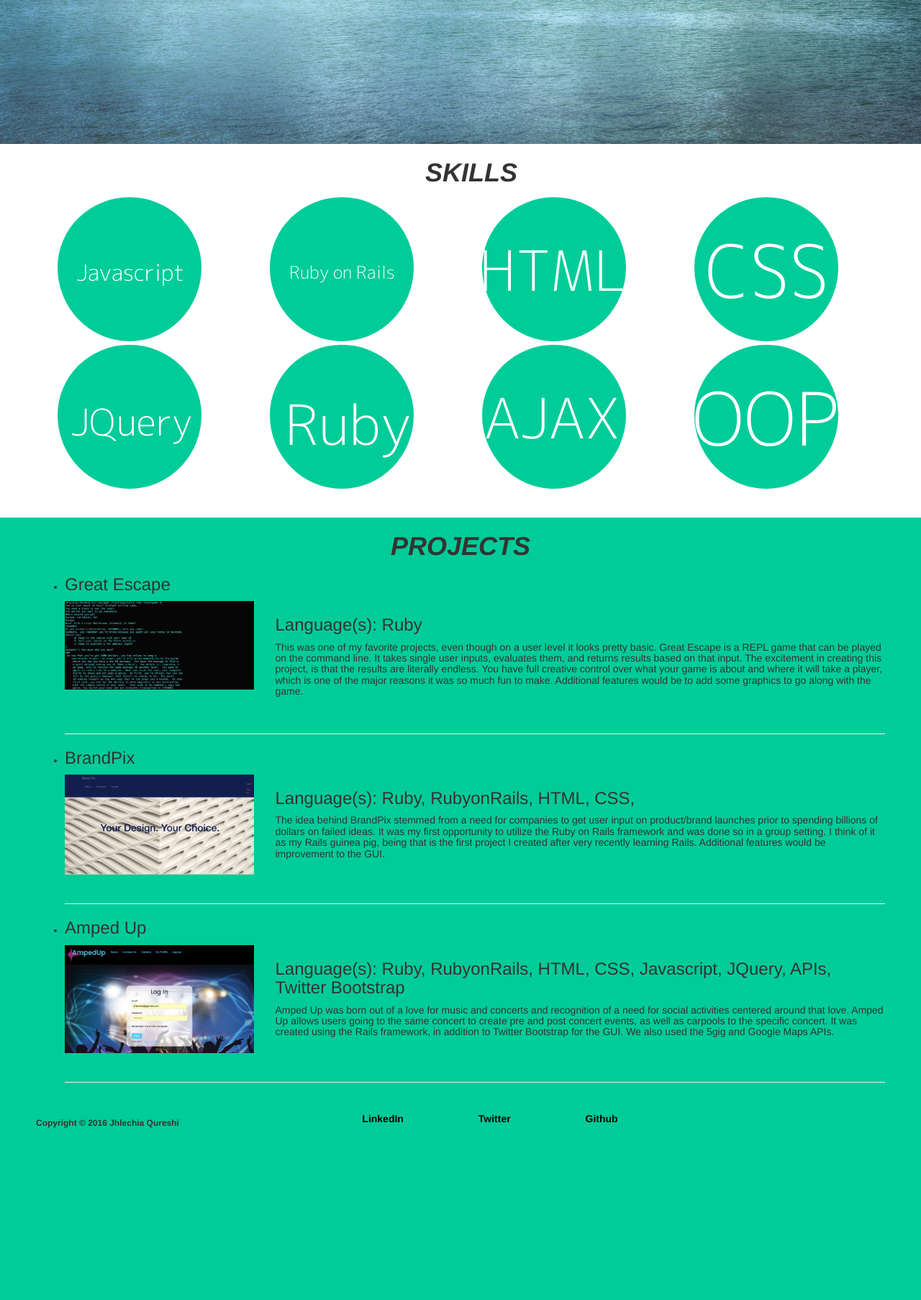
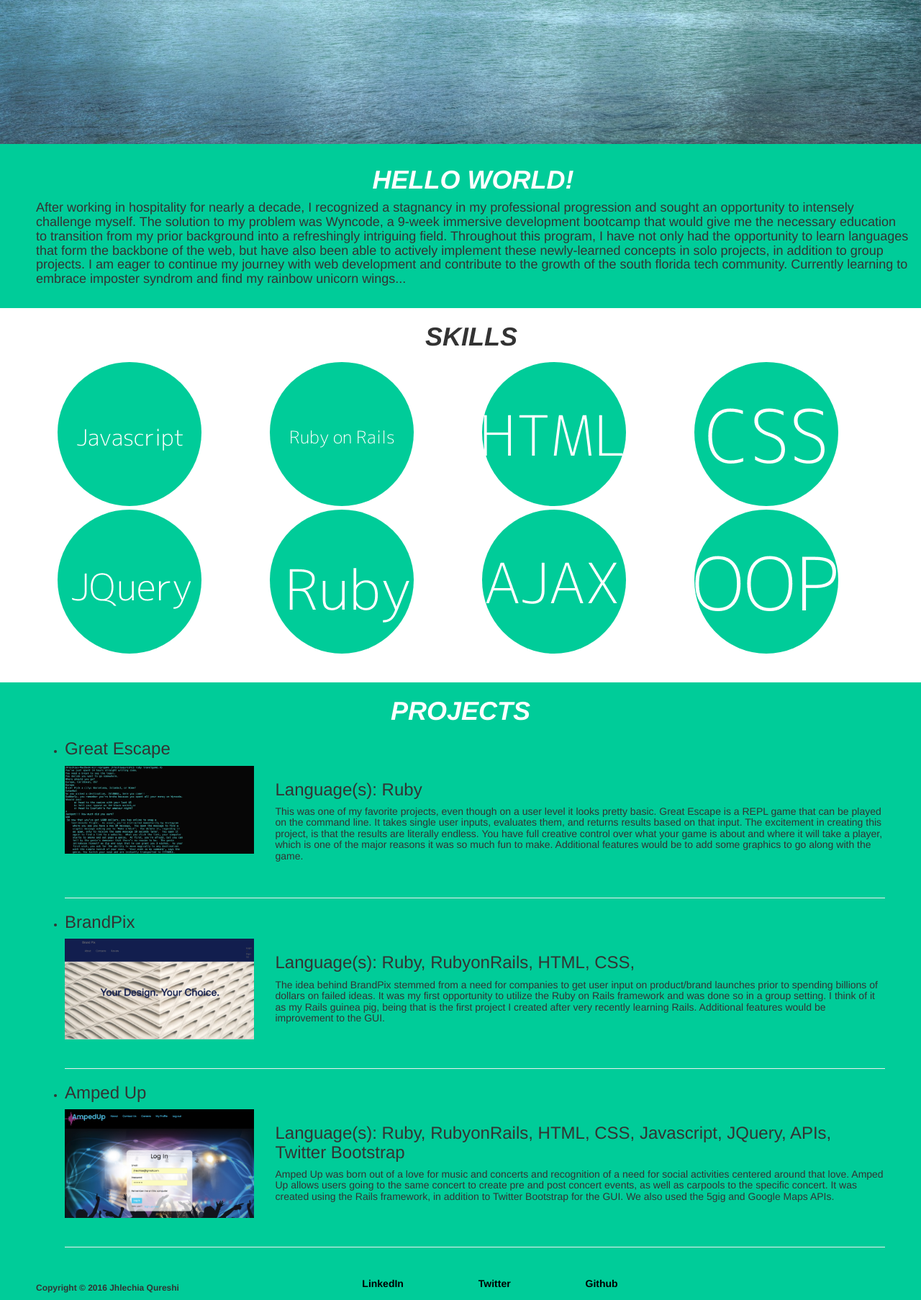
Before and after one commit to jhlechia/portfolio_site, a PHP site: page / in a window 1280 px wide. Shown: the part 649-2455 px from the top of the page at 72% size. Before the commit the page ends 2216 px from the top, so only its background shows below. Run offline with PHP 8.4, Linux system fonts and the light colour scheme.

Commit message:
Added bio section

```diff
--- a/css/styles.css
+++ b/css/styles.css
@@ -4,7 +4,7 @@
   padding-left: 50px;
 }
 
-.name {
+.name, .header {
   color: white;
 }
 
@@ -49,3 +49,9 @@
 .picture-section {
   background-size:100% auto;
 }
+
+.bio-section {
+  background-color: #00cc99;
+  padding-top: 10px;
+  padding-left: 50px;
+}
--- a/index.html
+++ b/index.html
@@ -26,6 +26,11 @@
   </div>
   </div><!--division for picture section -->
 
+  <div class="container-fluid bio-section">
+    <h1 class="text-uppercase text-center header"><em><strong>Hello World!</strong></em></h1>
+      <h4>After working in hospitality for nearly a decade, I recognized a stagnancy in my professional progression and sought an opportunity to intensely challenge myself. The solution to my problem was  Wyncode, a 9-week immersive development bootcamp that would give me the necessary education to transition from my prior background into a refreshingly intriguing field.  Throughout this program, I have not only had the opportunity to learn languages that form the backbone of the web, but have also been able to actively implement these newly-learned concepts in solo projects, in addition to group projects.  I am eager to continue my journey with web development and contribute to the growth of the south florida tech community. Currently learning to embrace imposter syndrom and find my rainbow unicorn wings...</h4><br>
+  </div> <!--division for bio section -->
+
   <div class="container-fluid skills-section">
     <h1 class="text-uppercase text-center"><em><strong>Skills</strong></em></h1>
     <div class="row skills-section-images">
@@ -36,12 +41,8 @@
 
   </div> <!--division for contact section -->
 
-  <div class="container-fluid bio-section">
-
-  </div> <!--division for bio section -->
-
   <div class="container-fluid projects-section">
-    <h1 class="text-uppercase text-center"><em><strong>projects</strong></em></h1>
+    <h1 class="text-uppercase text-center header"><em><strong>projects</strong></em></h1>
     <ul class="projects-section-info">
     </ul>
   </div> <!--division for projects section -->
```
